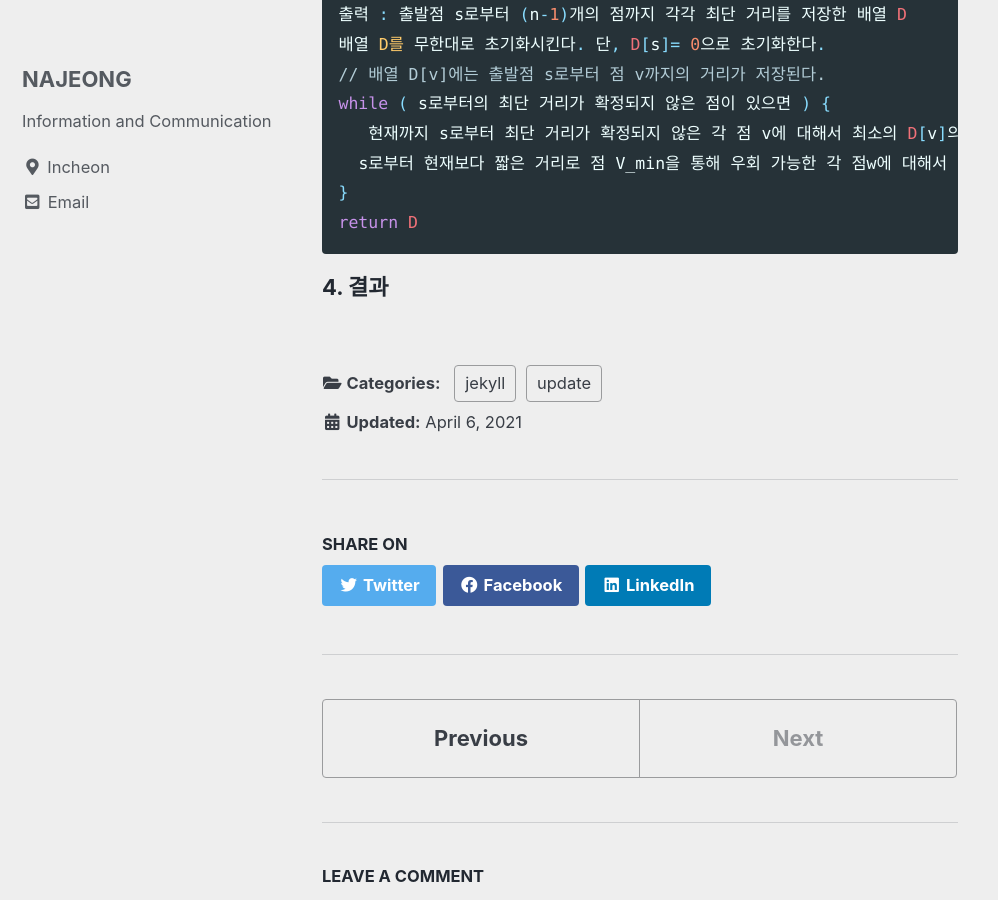
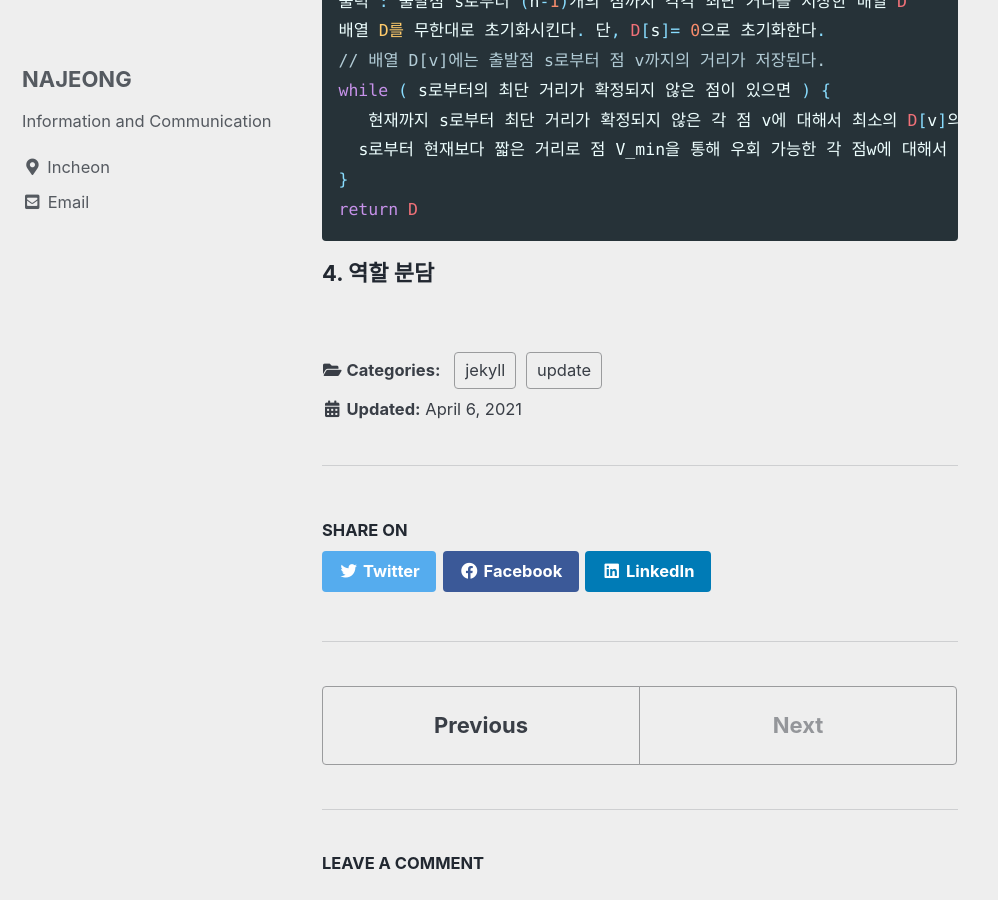
Before and after one commit to dlask913/dlask913.github.io, a Jekyll site: the page built from _posts/2021-04-06-Dijkstra.markdown, in a window 1280 px wide and 900 px high, scrolled down 1238 px. Shown: the whole window, without its empty margins (0-998 px from the left). Built offline with Jekyll 4.4.1, drawn with Linux system fonts in a browser that asks for light colours; cached includes are drawn as plain includes; comment, search, counter and statistics services are not loaded.

````diff
--- a/_posts/2021-04-06-Dijkstra.markdown
+++ b/_posts/2021-04-06-Dijkstra.markdown
@@ -16,12 +16,12 @@ categories: jekyll update
 * 네비게이션 등에 활용
 
 **2. 다익스트라 순서**
-##### (a). 시작 점에서 연결된 노드의 거리 업데이트
-##### (b). 그 중 가장 거리가 짧은 노드로 이동
-##### (c). 이동한 노드에서 다른 노드와의 거리 업데이트
-##### (d). 시작 점에서 바로 간 거리가 더 짧은지 계산
-##### (e). 더 짧은 거리로 업데이트
-##### =====>(n-1)만큼 반복
+###### (a). 시작 점에서 연결된 노드의 거리 업데이트
+###### (b). 그 중 가장 거리가 짧은 노드로 이동
+###### (c). 이동한 노드에서 다른 노드와의 거리 업데이트
+###### (d). 시작 점에서 바로 간 거리가 더 짧은지 계산
+###### (e). 더 짧은 거리로 업데이트
+###### =====>(n-1)만큼 반복
 
 
 **3. 문제**
@@ -38,4 +38,4 @@ return D
 ```
 
 
-**4. 결과**
+**4. 역할 분담**
````
